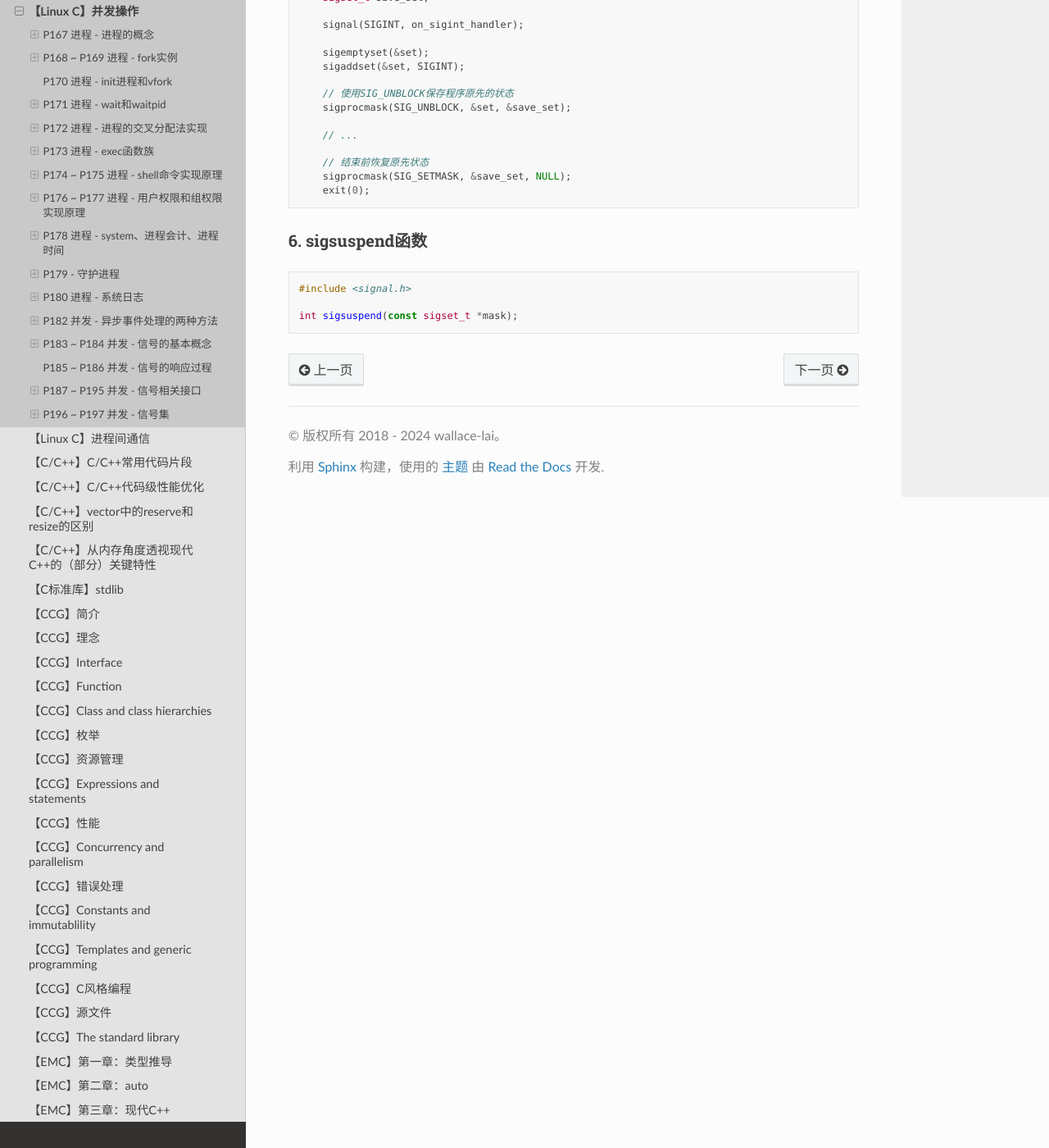
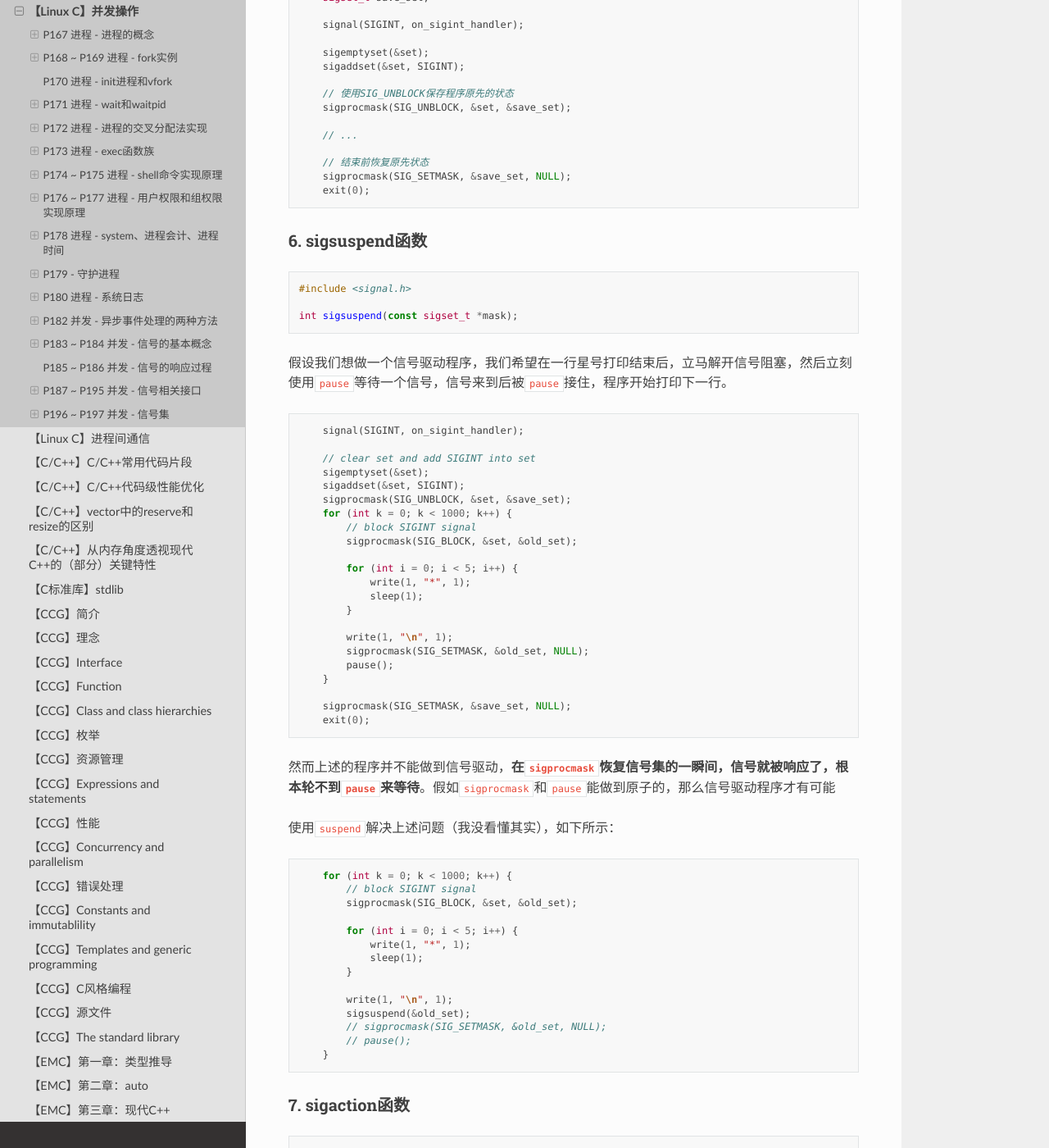
Before and after one commit to wallace-lai/learning-notes, a Sphinx documentation site: the page built from source/Language/linux-c2.md, in a window 1280 px wide and 1400 px high, scrolled down 58249 px. Shown: the whole window at 82% size. Built offline with Sphinx 7.4.7 and the Read the Docs theme 2.0.0, drawn with Linux system fonts in a browser that asks for light colours.

Commit message:
update linux c (#119)

````diff
--- a/source/Language/linux-c2.md
+++ b/source/Language/linux-c2.md
@@ -2763,3 +2763,57 @@ int sigprocmask(int how, const sigset_t *set, sigset_t *oldset);
 
 int sigsuspend(const sigset_t *mask);
 ```
+
+假设我们想做一个信号驱动程序，我们希望在一行星号打印结束后，立马解开信号阻塞，然后立刻使用`pause`等待一个信号，信号来到后被`pause`接住，程序开始打印下一行。
+
+```c
+    signal(SIGINT, on_sigint_handler);
+
+    // clear set and add SIGINT into set
+    sigemptyset(&set);
+    sigaddset(&set, SIGINT);
+    sigprocmask(SIG_UNBLOCK, &set, &save_set);
+    for (int k = 0; k < 1000; k++) {
+        // block SIGINT signal
+        sigprocmask(SIG_BLOCK, &set, &old_set);
+
+        for (int i = 0; i < 5; i++) {
+            write(1, "*", 1);
+            sleep(1);
+        }
+
+        write(1, "\n", 1);
+        sigprocmask(SIG_SETMASK, &old_set, NULL);
+        pause();
+    }
+
+    sigprocmask(SIG_SETMASK, &save_set, NULL);
+    exit(0);
+```
+
+然而上述的程序并不能做到信号驱动，**在`sigprocmask`恢复信号集的一瞬间，信号就被响应了，根本轮不到`pause`来等待**。假如`sigprocmask`和`pause`能做到原子的，那么信号驱动程序才有可能
+
+使用`suspend`解决上述问题（我没看懂其实），如下所示：
+
+```c
+    for (int k = 0; k < 1000; k++) {
+        // block SIGINT signal
+        sigprocmask(SIG_BLOCK, &set, &old_set);
+
+        for (int i = 0; i < 5; i++) {
+            write(1, "*", 1);
+            sleep(1);
+        }
+
+        write(1, "\n", 1);
+        sigsuspend(&old_set);
+        // sigprocmask(SIG_SETMASK, &old_set, NULL);
+        // pause();
+    }
+```
+
+### 7. sigaction函数
+
+```c
+
+```
````
Also changed, not shown: source/Unfiled/architect-roadmap.md (+1 -0 lines).
